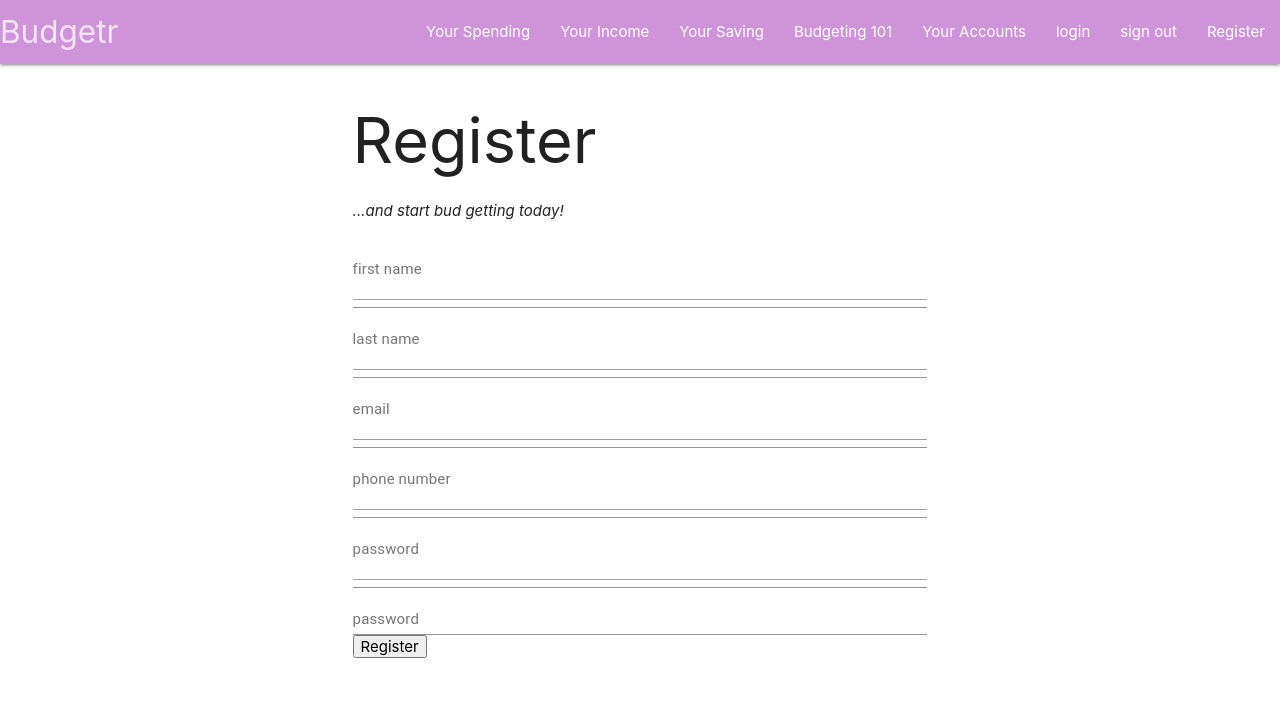
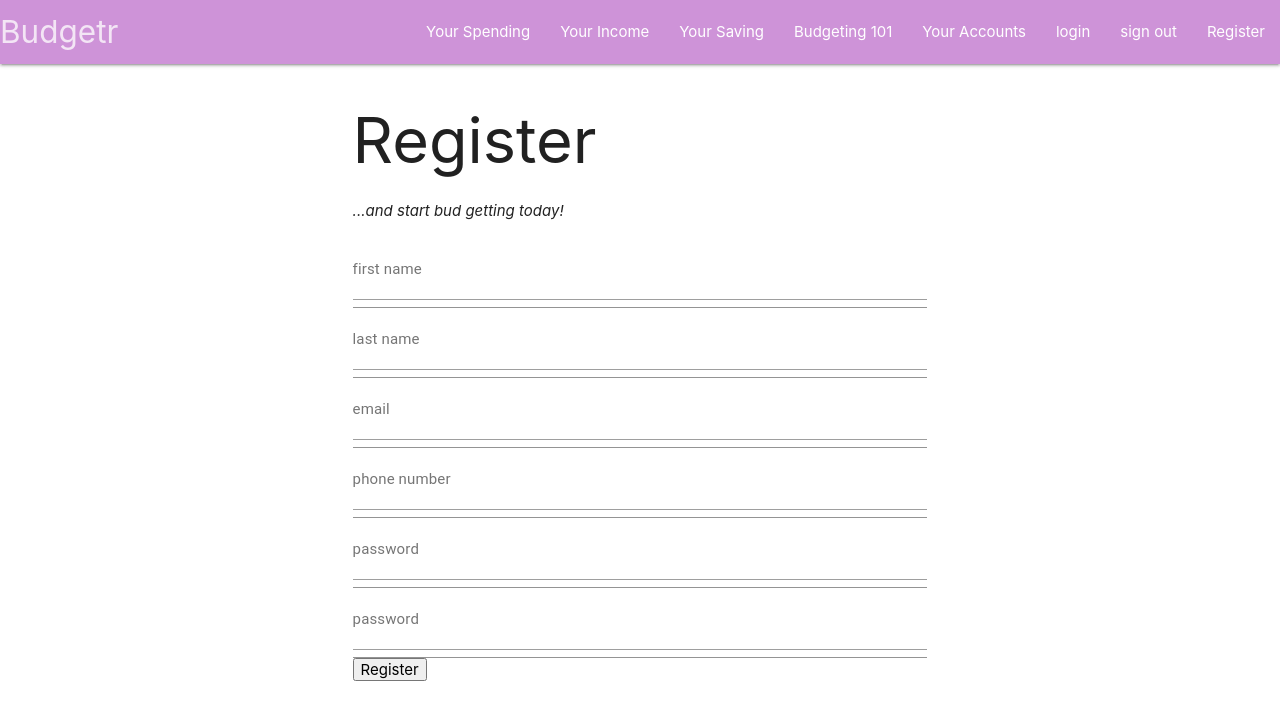
Before and after one commit to Selenestica/budgetr-client2, a React (Create React App) app: page /register in a window 1280 px wide. Shown: the top 720 px of the page. Built offline with nearby package versions, Linux system fonts and the light colour scheme.

Commit message:
fixed issure where password2 input showed input in plain text

```diff
--- a/src/components/Register.js
+++ b/src/components/Register.js
@@ -137,7 +137,7 @@ function Register() {
               label="password"
             />
             <TextField
-              type="password2"
+              type="password"
               onChange={handleChange}
               name="password2"
               fullWidth
```
